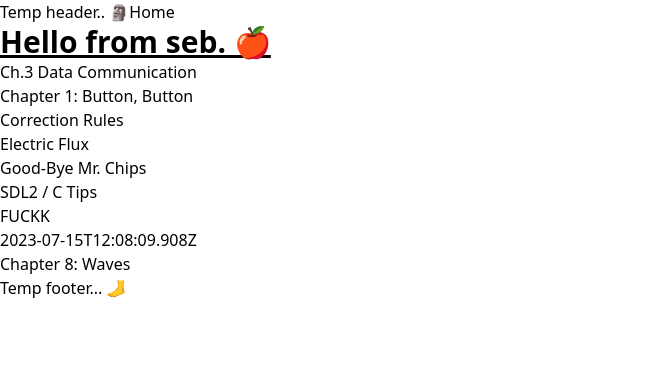
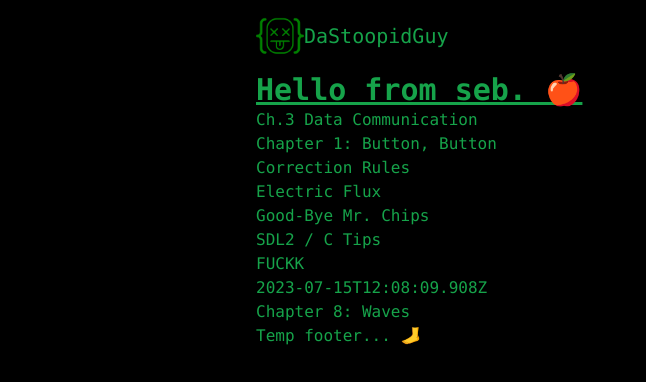
Before and after one commit to DaStoopidGuy/dastoopidblog-2.0, a Next.js app: page / in a window 1280 px wide. Shown: the top 382 px of the page, without its empty margins (0-646 px from the left). Built offline with nearby package versions, Linux system fonts and the light colour scheme.

Commit message:
Navbar component completed

```diff
--- a/src/app/layout.jsx
+++ b/src/app/layout.jsx
@@ -1,5 +1,6 @@
 import "@/styles/global.css"
 import Link from "next/link";
+import Navbar from "../components/NavBar";
 
 export const metadata = {
   title: 'Next.js',
@@ -9,10 +10,7 @@ export const metadata = {
 export default function RootLayout({ children }) {
 
   const header = (
-    <header>
-      Temp header.. 🗿
-      <Link href={"/"}>Home</Link>
-    </header>
+    <Navbar />
   );
 
   const footer = (
@@ -23,10 +21,12 @@ export default function RootLayout({ children }) {
 
   return (
     < html lang="en" >
-      <body>
-        {header}
-        {children}
-        {footer}
+      <body className="font-mono text-green-600 bg-black">
+        <div className="container mx-auto max-w-3xl">
+          {header}
+          {children}
+          {footer}
+        </div>
       </body>
     </html >
   )
--- a/src/components/NavBar.jsx
+++ b/src/components/NavBar.jsx
@@ -0,0 +1,14 @@
+import Image from "next/image";
+import Link from "next/link";
+import logo from "@/public/logo.png";
+
+export default function Navbar() {
+    return (
+        <nav className="py-3 flex justify-between items-center">
+            <Link href={"/"} className="text-xl flex items-center hover:underline">
+                <Image src={logo} alt="logo" className="w-auto h-12" />
+                DaStoopidGuy
+            </Link>
+        </nav>
+    );
+}
```
Also changed, not shown: public/logo.png (added).
